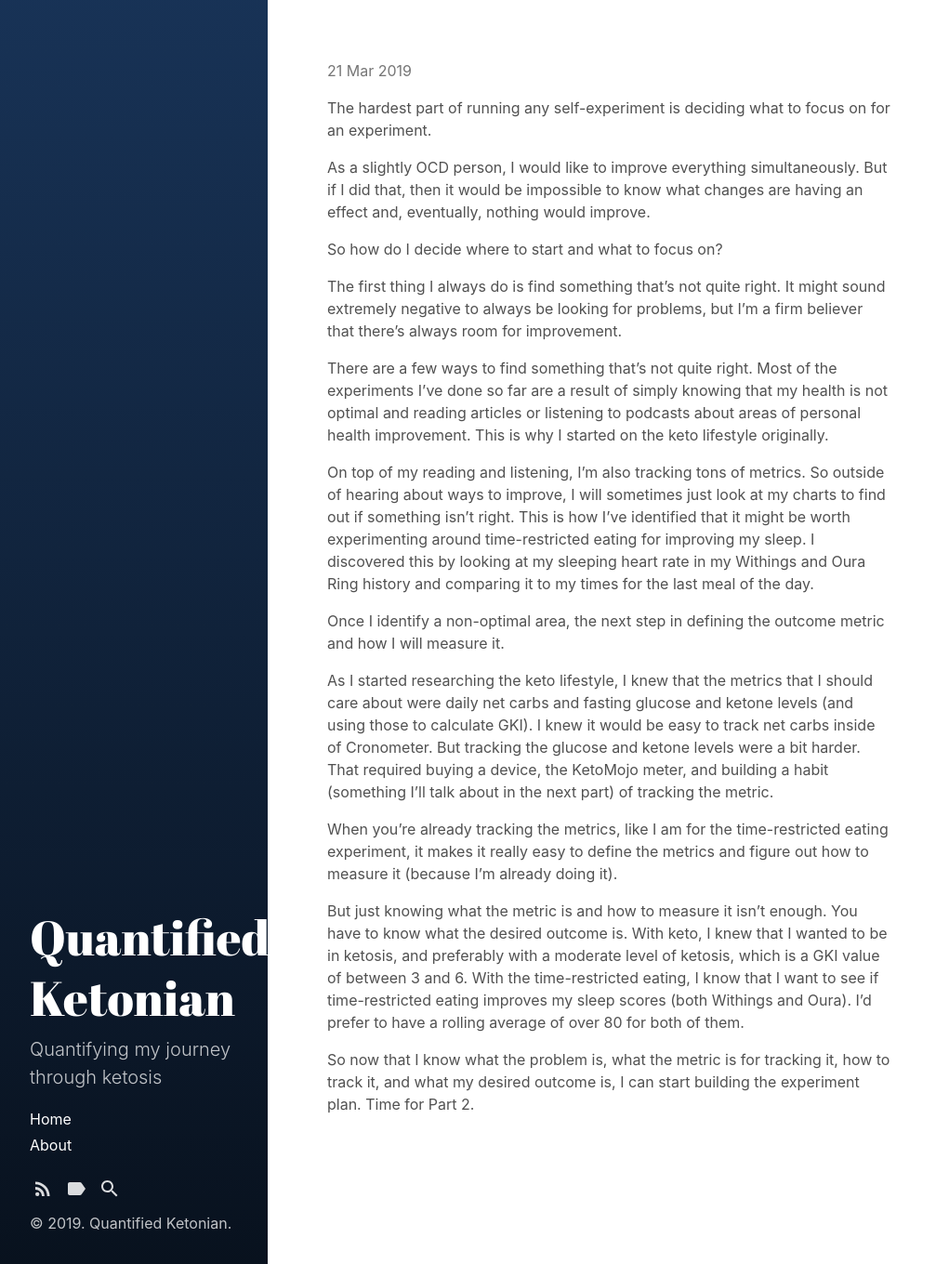
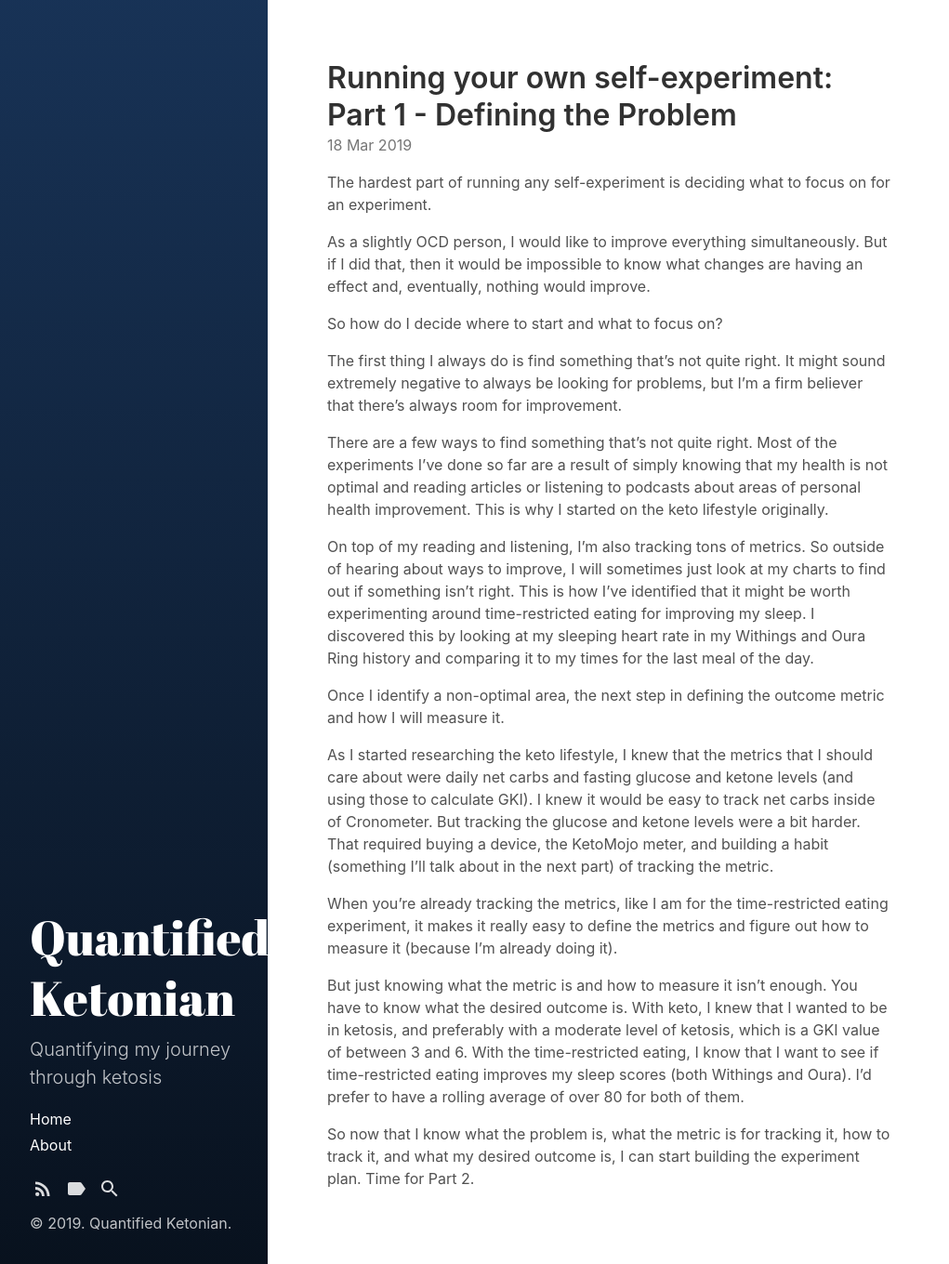
Before and after one commit to quantifiedketonian/quantifiedketonian.github.io, a Jekyll site: the page built from _posts/2019-03-18-running-your-own-self-experiment-part-1.md, in a window 1280 px wide. Shown: the whole page at 93% size, without its empty margins (0-1021 px from the left). Built offline with Jekyll 4.4.1, drawn with Linux system fonts in a browser that asks for light colours; our own code applies the rules of GitHub Pages for plain Markdown files.

Commit message:
Updated title

```diff
--- a/_posts/2019-03-18-running-your-own-self-experiment-part-1.md
+++ b/_posts/2019-03-18-running-your-own-self-experiment-part-1.md
@@ -1,6 +1,6 @@
 ---
 author: justin_mitchell
-title: Running your own self-experiment: Part 1 - Defining the Problem
+title: "Running your own self-experiment: Part 1 - Defining the Problem"
 posted_date: 2019-03-18 06:00:00 +0000
 layout: post
 
```
